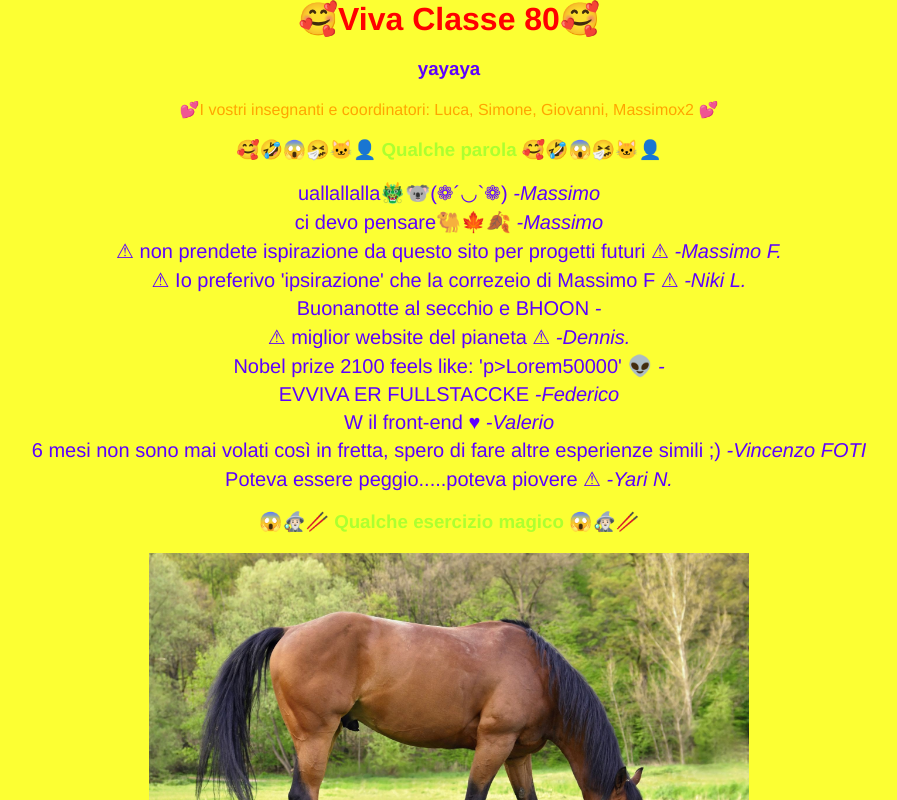
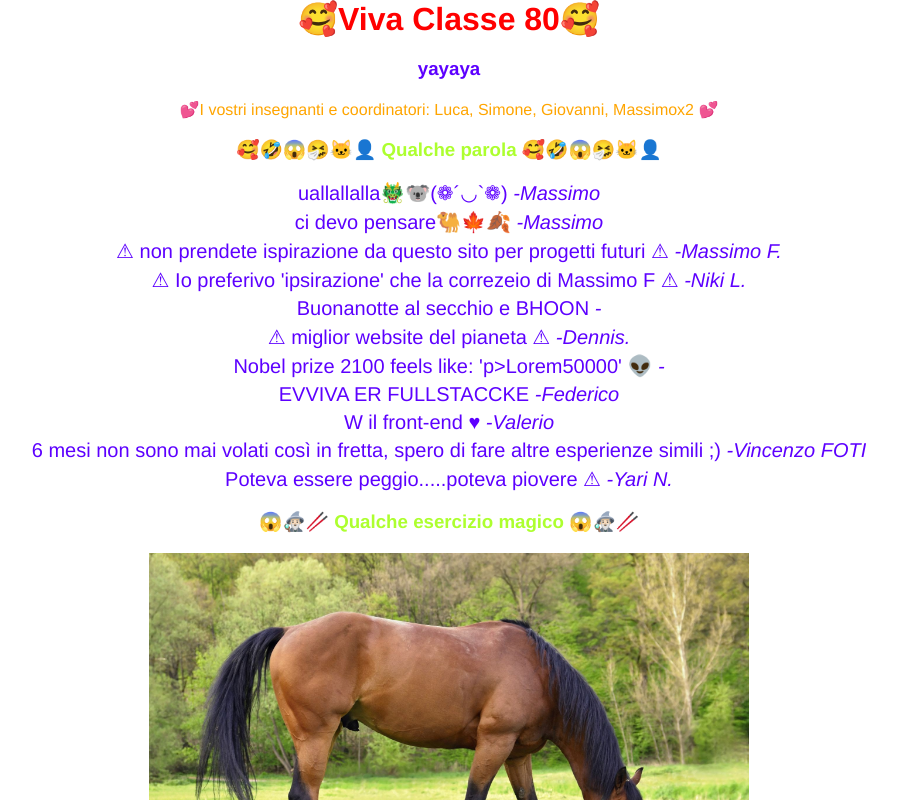
Before and after one commit to macs-massimopiazza/i-classe-80, a Vue app: page / in a window 1280 px wide. Shown: the top 800 px of the page, without its empty margins (191-1088 px from the left). Built offline with nearby package versions, Linux system fonts and the light colour scheme.

Commit message:
bel colorino eheh

```diff
--- a/src/App.vue
+++ b/src/App.vue
@@ -44,10 +44,41 @@ export default {
 </script>
 
 <style>
-* {
-  margin: 0;
-  padding: 0;
-}
+  * {
+    margin: 0;
+    padding: 0;
+  }
+  body {
+    background-color:
+      linear-gradient(
+        to bottom,
+        hsl(329.79, 100%, 71.96%) 0%,
+        hsl(327.69, 76.7%, 72.77%) 7.8%,
+        hsl(323.82, 57.28%, 72.86%) 15.7%,
+        hsl(317.88, 42.18%, 72.66%) 23.6%,
+        hsl(309.34, 30.89%, 72.36%) 31.5%,
+        hsl(297.45, 23.79%, 72.34%) 39.3%,
+        hsl(284.95, 22.93%, 73.32%) 46.9%,
+        hsl(272.79, 22.19%, 74.12%) 54.3%,
+        hsl(259.15, 21.45%, 74.9%) 61.4%,
+        hsl(240.83, 20.57%, 75.78%) 68.3%,
+        hsl(220.99, 26.03%, 74.81%) 74.7%,
+        hsl(205.97, 33.16%, 73.34%) 80.8%,
+        hsl(194.84, 41.94%, 71.16%) 86.4%,
+        hsl(186.95, 52.3%, 67.82%) 91.5%,
+        hsl(181.71, 64.03%, 62.27%) 96.1%,
+        hsl(178.96, 100%, 45.1%) 100%
+
+
+      );
+
+  }
+  #app {
+    font-family: Avenir, Helvetica, Arial, sans-serif;
+    -webkit-font-smoothing: antialiased;
+    -moz-osx-font-smoothing: grayscale;
+    text-align: center;
+    color: #5d00ff;
 
 body {
   background-color: #fcff33;
```
